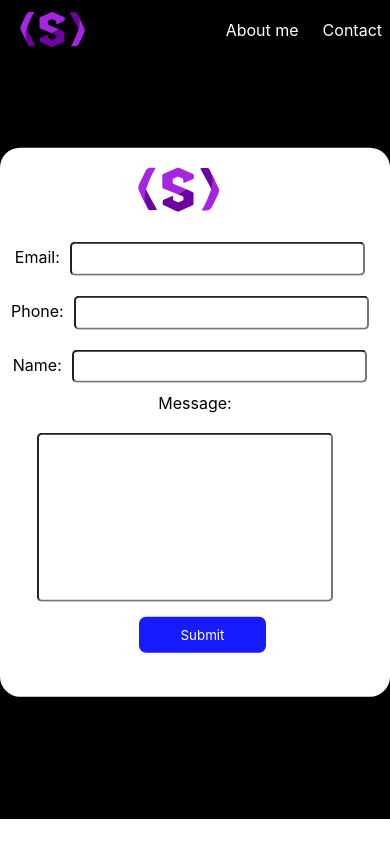
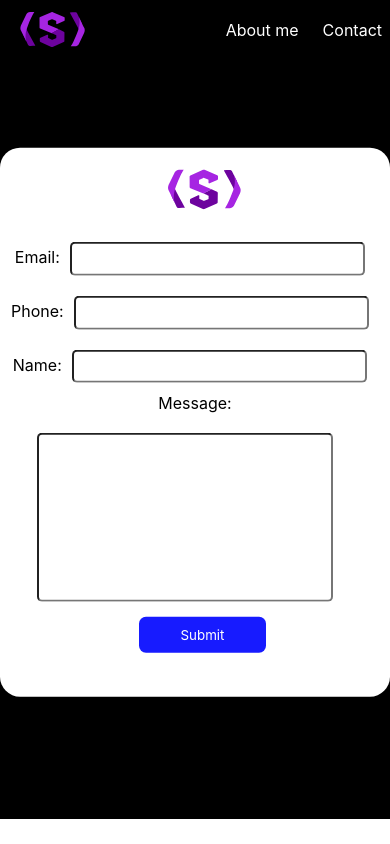
Before and after one commit to eveshino/Portfolio, a React (Create React App) app: page /contact in a window 390 px wide. Built offline with nearby package versions, Linux system fonts and the light colour scheme.

Commit message:
fixed some responsive bugs

```diff
--- a/src/components/Home.module.css
+++ b/src/components/Home.module.css
@@ -73,11 +73,14 @@
   .maintext {
     margin: 0;
     padding: 0;
+    height: auto;
     background-size: 80%;
     font-size: 2rem;
     animation: shine 3.5s linear infinite;
   }
   .subtext {
+    height: auto;
     font-size: 1rem;
+    margin-top: 10px;
   }
 }
--- a/src/components/aboutme/About.module.css
+++ b/src/components/aboutme/About.module.css
@@ -50,7 +50,7 @@
     padding: 0;
   }
   .header {
-    height: auto;
+    height: 65vh;
   }
   .text {
     font-size: 2rem;
@@ -63,7 +63,7 @@
   .myself {
     position: static;
     width: 30vh;
-    margin-top: 130px;
+    margin-top: 110px;
   }
   .pic {
     height: 50vh;
--- a/src/components/form/Form.module.css
+++ b/src/components/form/Form.module.css
@@ -67,7 +67,11 @@ button:hover {
     max-width: 100%;
   }
   .logo {
-    max-width: 90%;
+    position: relative;
+    left: 55%;
+    transform: translateX(-50%);
+    width: 140px;
+    margin: 0;
   }
 }
 @media screen and (max-width: 347px) {
```
